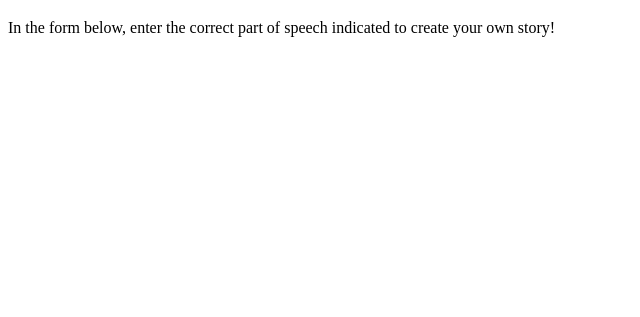
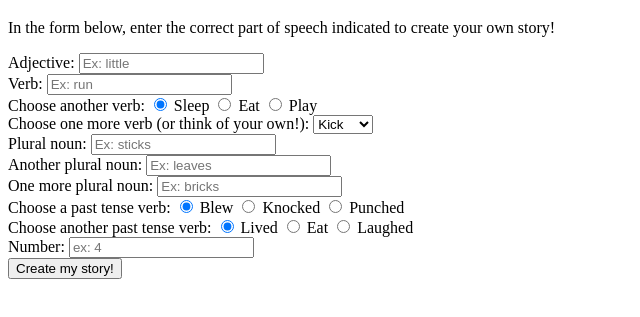
Before and after one commit to rebecca-yee/mad-libs, a plain HTML site: page index.html in a window 1280 px wide. Shown: the part 61-378 px from the top of the page, without its empty margins (0-640 px from the left). Drawn offline with Linux system fonts and the light colour scheme.

Commit message:
create form

```diff
--- a/index.html
+++ b/index.html
@@ -12,6 +12,138 @@
       In the form below, enter the correct part of speech indicated to create
       your own story!
     </p>
-    <form action="final.html" method="GET"></form>
+    <form action="final.html" method="GET">
+      <label for="adj1">Adjective:</label>
+      <input
+        id="adj1"
+        name="adj1"
+        type="text"
+        placeholder="Ex: little"
+        required
+      />
+      <br />
+      <label for="verb1">Verb:</label>
+      <input
+        id="verb1"
+        name="verb1"
+        type="text"
+        placeholder="Ex: run"
+        required
+      />
+      <br />
+      <span>Choose another verb:</span>
+      <input
+        id="sleep"
+        type="radio"
+        name="verb2"
+        value="sleep"
+        required
+        checked
+      />
+      <label for="sleep">Sleep</label>
+      <input id="eat" type="radio" name="verb2" value="eat" required />
+      <label for="eat">Eat</label>
+      <input id="play" type="radio" name="verb2" value="play" required />
+      <label for="play">Play</label>
+      <br />
+      <label for="verb3">Choose one more verb (or think of your own!):</label>
+      <select id="verb3" name="verb3" required>
+        <option value="kick">Kick</option>
+        <option value="blow">Blow</option>
+        <option value="punch">Punch</option>
+      </select>
+      <br />
+      <label for="plnoun1">Plural noun:</label>
+      <input
+        id="plnoun1"
+        name="plnoun1"
+        type="text"
+        placeholder="Ex: sticks"
+        required
+      />
+      <br />
+      <label for="plnoun2">Another plural noun:</label>
+      <input
+        id="plnoun2"
+        name="plnoun2"
+        type="text"
+        placeholder="Ex: leaves"
+        required
+      />
+      <br />
+      <label for="plnoun3">One more plural noun:</label>
+      <input
+        id="plnoun3"
+        name="plnoun3"
+        type="text"
+        placeholder="Ex: bricks"
+        required
+      />
+      <br />
+      <span>Choose a past tense verb:</span>
+      <input
+        id="blew"
+        type="radio"
+        name="pastverb1"
+        value="blew"
+        required
+        checked
+      />
+      <label for="blew">Blew</label>
+      <input
+        id="knocked"
+        type="radio"
+        name="pastverb1"
+        value="knocked"
+        required
+      />
+      <label for="knocked">Knocked</label>
+      <input
+        id="punched"
+        type="radio"
+        name="pastverb1"
+        value="punched"
+        required
+      />
+      <label for="punched">Punched</label>
+      <br />
+      <span>Choose another past tense verb:</span>
+      <input
+        id="lived"
+        type="radio"
+        name="pastverb2"
+        value="lived"
+        required
+        checked
+      />
+      <label for="lived">Lived</label>
+      <input
+        id="played"
+        type="radio"
+        name="pastverb2"
+        value="played"
+        required
+      />
+      <label for="played">Eat</label>
+      <input
+        id="laughed"
+        type="radio"
+        name="pastverb2"
+        value="laughed"
+        required
+      />
+      <label for="laughed">Laughed</label>
+      <br />
+      <label for="number">Number:</label>
+      <input
+        id="number"
+        type="number"
+        name="number"
+        placeholder="ex: 4"
+        required
+      />
+      <br />
+      <input type="submit" value="Create my story!" />
+    </form>
   </body>
 </html>
```
Also changed, not shown: final.html (+18 -50 lines).
